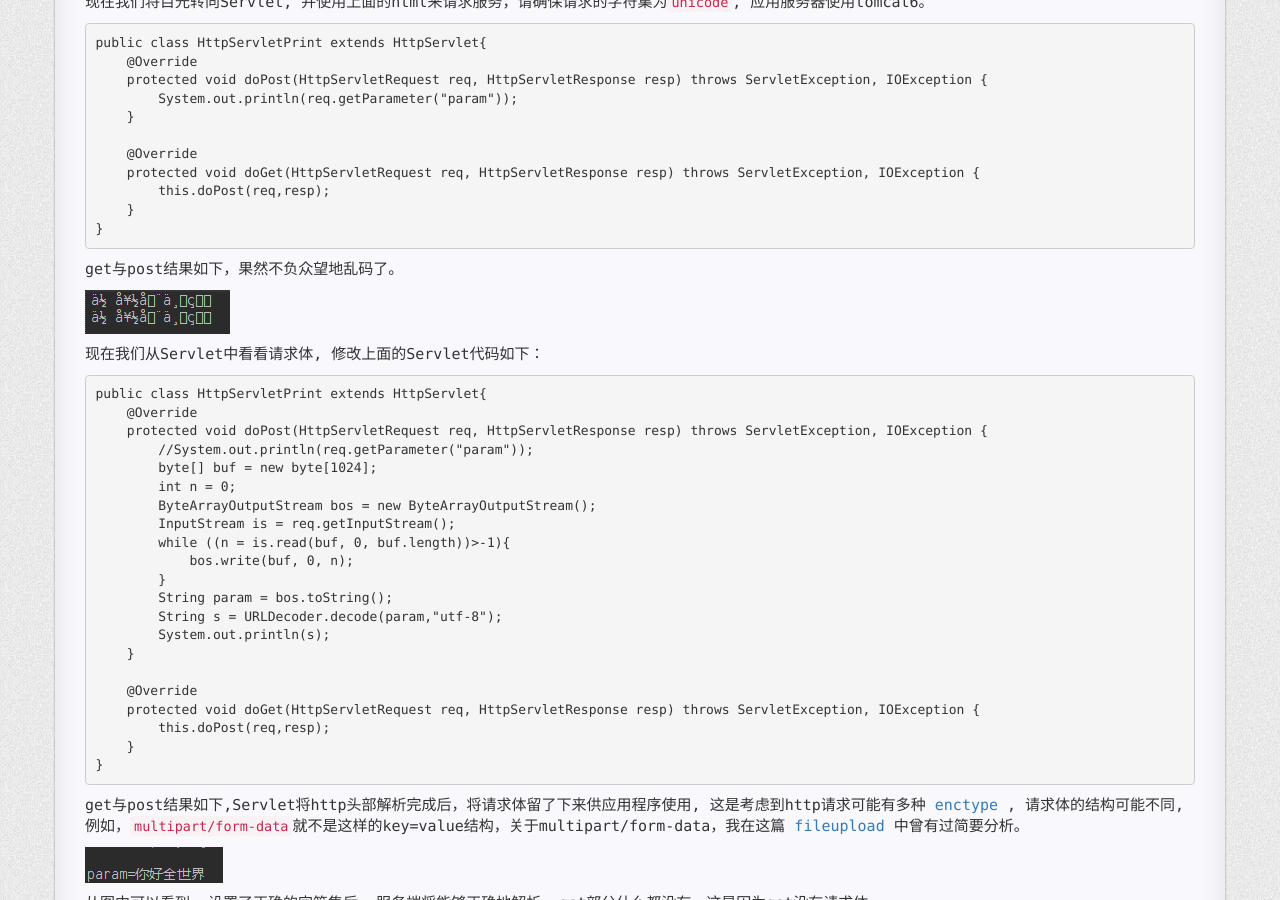
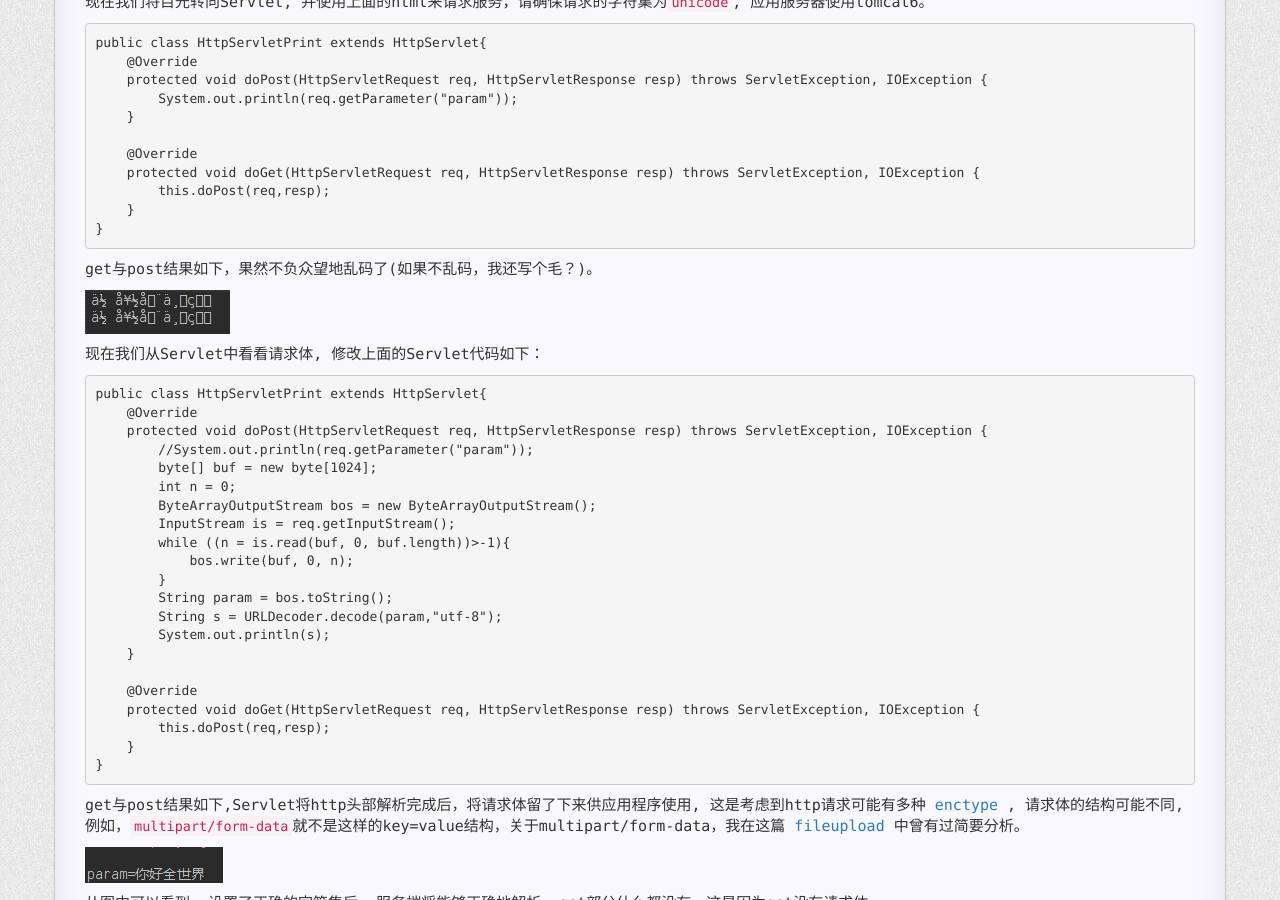
Before and after one commit to bit-ranger/blog, a Jekyll site: the page built from _posts/2015-03-17-servlet-encode.md, in a window 1280 px wide and 900 px high, scrolled down 2239 px. Built offline with Jekyll 4.4.1, drawn with Linux system fonts in a browser that asks for light colours; nearby versions of some CDN libraries; comment, search, counter and statistics services are not loaded; a style sheet for code colours, icons or effects is not loaded.

Commit message:
servlet encode

```diff
--- a/_posts/2015-03-17-servlet-encode.md
+++ b/_posts/2015-03-17-servlet-encode.md
@@ -111,7 +111,7 @@ public class HttpServletPrint extends HttpServlet{
 }
 ~~~
 
-get与post结果如下，果然不负众望地乱码了。
+get与post结果如下，果然不负众望地乱码了(如果不乱码，我还写个毛？)。
 
 ![param][param]
 
```
